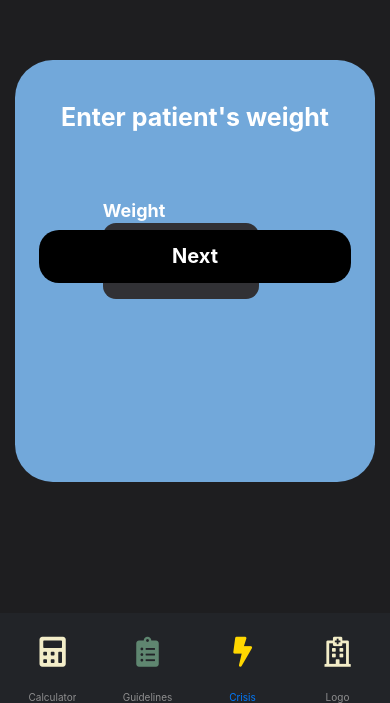
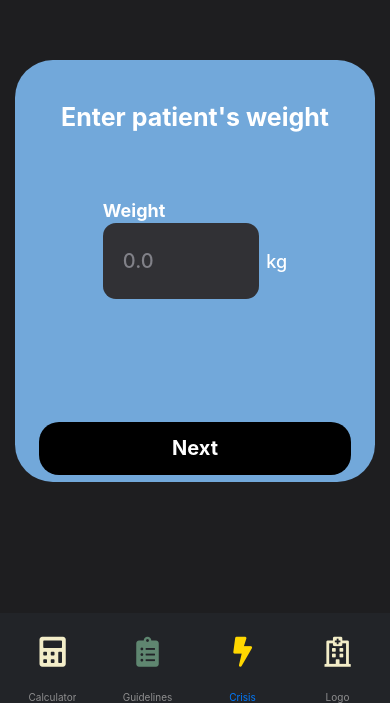
Before and after one commit to MONKE-source/aspa, a React Native app: screen /Crisis in a window 390 px wide. Shown: the part 141-844 px from the top of the page. Built offline with nearby package versions, Linux system fonts and the light colour scheme.

Commit message:
fixed the button issue

```diff
--- a/screens/Crisis.js
+++ b/screens/Crisis.js
@@ -12,6 +12,7 @@ import {
   Image,
   TextInput,
   Dimensions,
+  Pressable,
 } from "react-native";
 // import { StatusBar } from "expo-status-bar";
 import { MaterialCommunityIcons } from "@expo/vector-icons";
@@ -340,8 +341,6 @@ function Crisis({ navigation }) {
                   setDisplayWeight(false);
                 }
               }}
-            >
-              <View
               style={{
                 flexDirection: "row",
                 justifyContent: "center",
@@ -367,7 +366,6 @@ function Crisis({ navigation }) {
               >
                 Next
               </Text>
-              </View>
             </TouchableOpacity>
           </View>
         </>
```
Also changed, not shown: 17 other files (tests, documents, lock files or other folders). Lines whose indentation alone changed are shown as unchanged.
